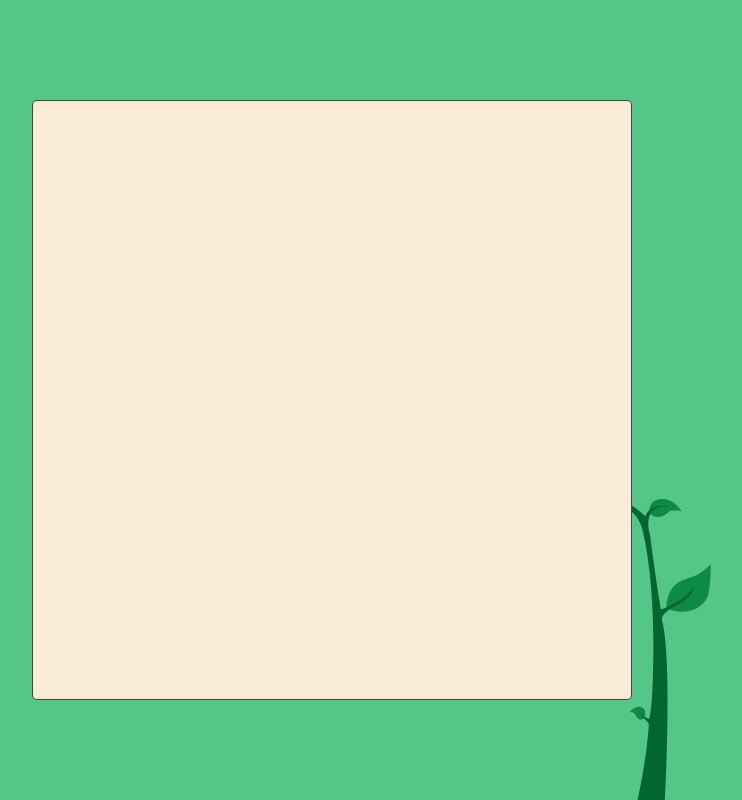
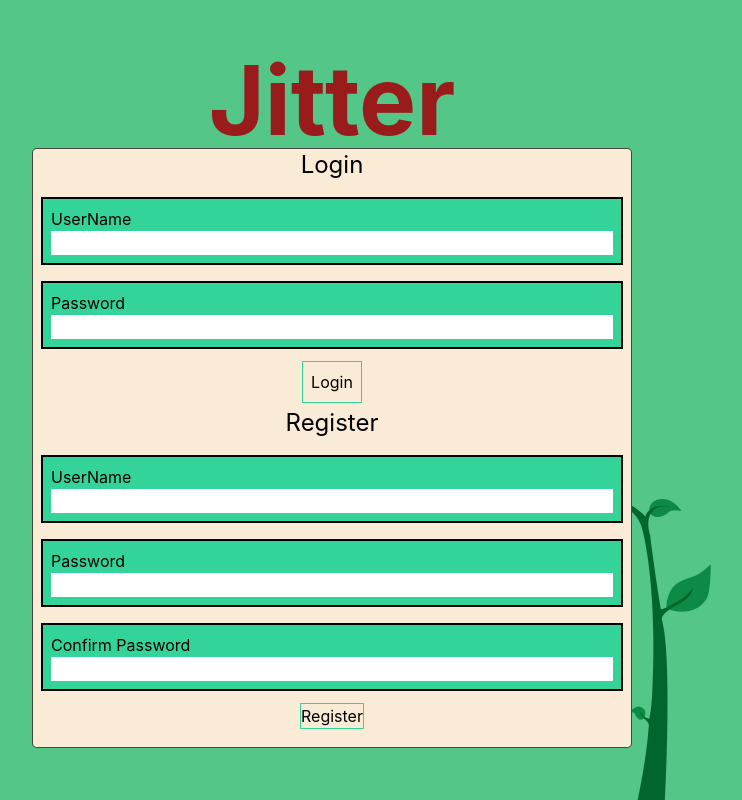
Before and after one commit to Mrdanishjr1992/jitter, a React (Create React App) app in the folder jitter-app/: page / in a window 1280 px wide. Shown: the whole page, without its empty margins (308-1050 px from the left). Built offline with nearby package versions, Linux system fonts and the light colour scheme.

Commit message:
created landing page with forms

```diff
--- /dev/null
+++ b/jitter-app/src/components/forms/LoginForm.js
@@ -0,0 +1,87 @@
+import React, { useState } from 'react';
+import { useHistory } from 'react-router-dom';
+
+export default function LoginForm() {
+  const history = useHistory();
+  const [email, setEmail] = useState('');
+  const [password, setPassword] = useState('');
+  const [error, setError] = useState(null);
+
+  const loginSubmit = (e) => {
+    e.preventDefault();
+
+    if (!email || !password) {
+      return setError('All fields are required');
+    }
+
+    const userObj = { email, password };
+
+    fetch('https://jitter-api.herokuapp.com/login', {
+      method: 'POST',
+      headers: {
+        'Content-Type': 'application/json',
+      },
+      body: JSON.stringify(userObj),
+    })
+      .then((res) => {
+        return res.json();
+      })
+      .then((data) => {
+        setEmail('');
+        setPassword('');
+        if (data.error) {
+          setError(data.error);
+        } else {
+          // Store Token in localStorage
+          localStorage.setItem('token', data.token);
+          // Update authState in App.js
+          // setToken(data.token);
+          history.push('/loading');
+        }
+      })
+      .catch((err) => {
+        return setError(err.message);
+      });
+  };
+  return (
+    <div className='landing-form'>
+      <h2 className='text-black text-2xl text-center mb-1'>Login</h2>
+      <form className='flex flex-col w-full mt-2' onSubmit={loginSubmit}>
+        {error && (
+          <h2 className='text-red-700 bg-yellow-100 rounded-md text-center p-2 m-2'>
+            {error}
+          </h2>
+        )}
+        <div className='flex flex-col bg-green-400 text-black border-black border-2  p-2 m-2'>
+          <label htmlFor='username'>UserName</label>
+          <input
+            type='text'
+            name='username'
+            id='username'
+            value={email}
+            onChange={(e) => setEmail(e.target.value)}
+            required
+          />
+        </div>
+        <div className='flex flex-col bg-green-400 text-black border-black border-2  p-2 m-2'>
+          <label htmlFor='password'>Password</label>
+          <input
+            type='password'
+            name='password'
+            id='Password'
+            value={password}
+            onChange={(e) => setPassword(e.target.value)}
+            required
+          />
+        </div>
+        <div className='my-1 mx-auto'>
+          <button
+            className='btn hover:bg-green-400  border-green-400 text-black border p-2'
+            type='submit'>
+            Login
+          </button>
+        </div>
+      </form>
+    </div>
+  );
+}
--- /dev/null
+++ b/jitter-app/src/components/forms/RegisterForm.js
@@ -0,0 +1,98 @@
+import React, { useState } from 'react';
+
+export default function RegisterForm({ setWelcome, welcome }) {
+  const [email, setEmail] = useState('');
+  const [password, setPassword] = useState('');
+  const [confirm, setConfirm] = useState('');
+  const [error, setError] = useState(null);
+  const [message, setMessage] = useState(null);
+
+  const registerSubmit = (e) => {
+    e.preventDefault();
+
+    if (!email || !password || !confirm) {
+      return setError('All fields are required');
+    }
+    if (password !== confirm) {
+      return setError('Passwords didnt match!');
+    }
+
+    const userObj = { email, password, confirm };
+
+    fetch('https://jitter-api.herokuapp.com/user', {
+      method: 'POST',
+      headers: {
+        'Content-Type': 'application/json',
+      },
+      body: JSON.stringify(userObj),
+    })
+      .then((res) => {
+        return res.json();
+      })
+      .then((jsonData) => {
+        setEmail('');
+        setPassword('');
+        if (jsonData.error) {
+          setMessage('');
+          setError(jsonData.error);
+        } else {
+          setError('');
+          setMessage('Account Created!');
+          setWelcome(!welcome);
+        }
+      })
+      .catch((error) => {
+        return setError(error.message);
+      });
+  };
+
+  return (
+    <div className='landing-form'>
+      <h2 className='text-black text-2xl text-center mb-2'>Register</h2>
+      <form className='flex flex-col w-full' onSubmit={registerSubmit}>
+        {error && <h2 className='text-red-700 text-center p-2'>{error}</h2>}
+        {message && <h2 className='text-green-700'>{message}</h2>}
+        <div className='flex flex-col bg-green-400 text-black border-black border-2 p-2 m-2'>
+          <label htmlFor='username'>UserName</label>
+          <input
+            type='text'
+            name='username'
+            id='username'
+            value={email}
+            onChange={(e) => setEmail(e.target.value)}
+            required
+          />
+        </div>
+        <div className='flex flex-col bg-green-400 text-black border-black border-2 p-2 m-2'>
+          <label htmlFor='password'>Password</label>
+          <input
+            type='password'
+            name='password'
+            id='password'
+            value={password}
+            onChange={(e) => setPassword(e.target.value)}
+            required
+          />
+        </div>
+        <div className='flex flex-col bg-green-400 text-black border-black border-2 p-2 m-2'>
+          <label htmlFor='confirm'>Confirm Password</label>
+          <input
+            type='password'
+            name='confirm'
+            id='confirm'
+            value={confirm}
+            onChange={(e) => setConfirm(e.target.value)}
+            required
+          />
+        </div>
+        <div className='my-1 mx-auto'>
+          <button
+            className='btn hover:bg-green-400  border-green-400 text-black border'
+            type='submit'>
+            Register
+          </button>
+        </div>
+      </form>
+    </div>
+  );
+}
--- a/jitter-app/src/index.css
+++ b/jitter-app/src/index.css
@@ -68,6 +68,7 @@ body,
 }
 .landing {
   display: flex;
+  flex-direction: column;
   justify-content: center;
   align-items: center;
   height: 100vh;
--- a/jitter-app/src/pages/LandingPage.js
+++ b/jitter-app/src/pages/LandingPage.js
@@ -1,11 +1,17 @@
 import React from 'react';
-
+import LoginForm from '../components/forms/LoginForm';
+import RegisterForm from '../components/forms/RegisterForm';
 export default function LandingPage() {
   return (
     <div className='landing'>
+      <h1 className='text-8xl text-red-800 font-bold'>Jitter</h1>
       <div className='landingContainer'>
-        <section className='signup'></section>
-        <section className='login'></section>
+        <section className='signup'>
+          <LoginForm />
+        </section>
+        <section className='login'>
+          <RegisterForm />
+        </section>
       </div>
     </div>
   );
```
Also changed, not shown: 1 other file (tests, documents, lock files or other folders).
